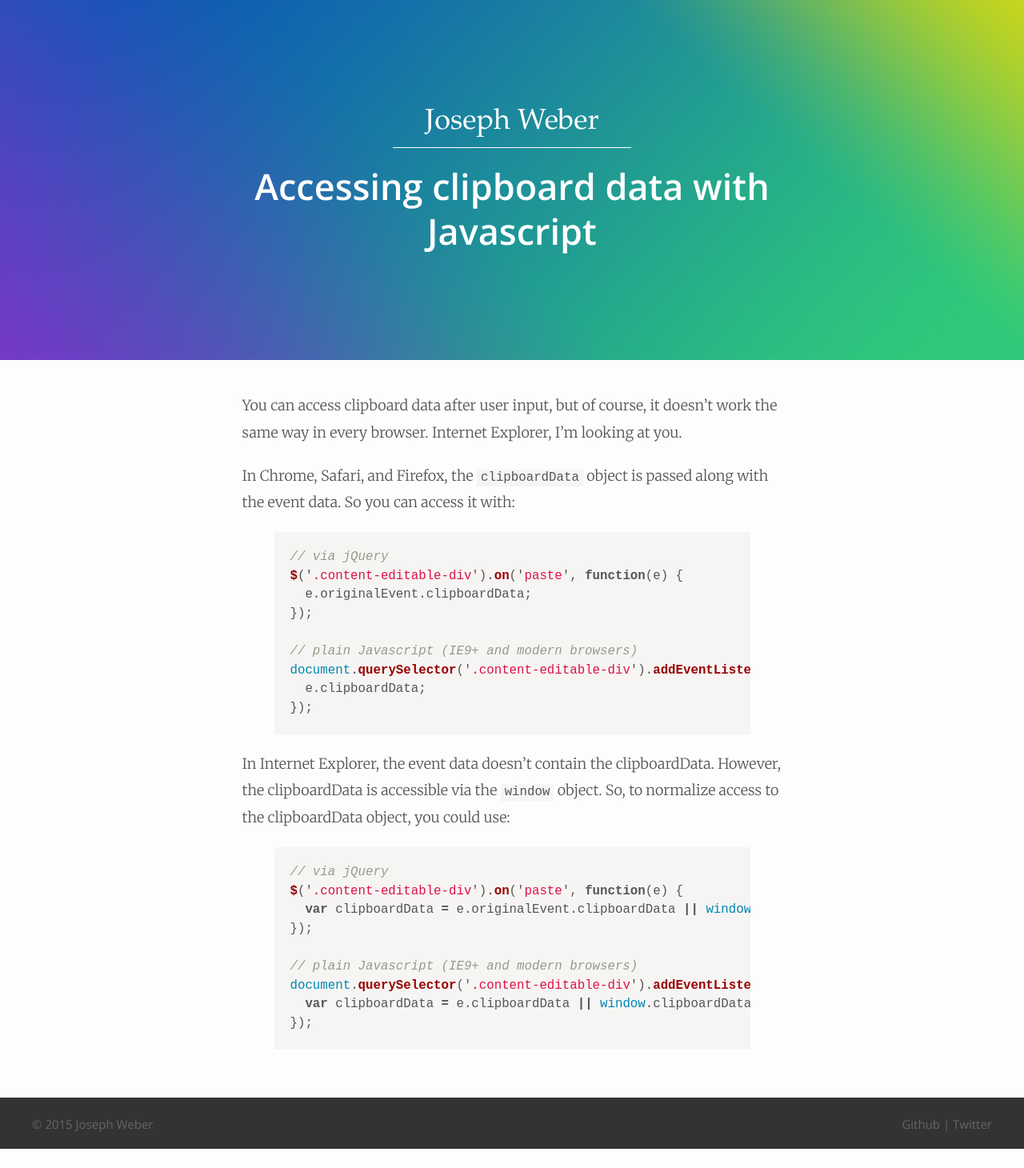
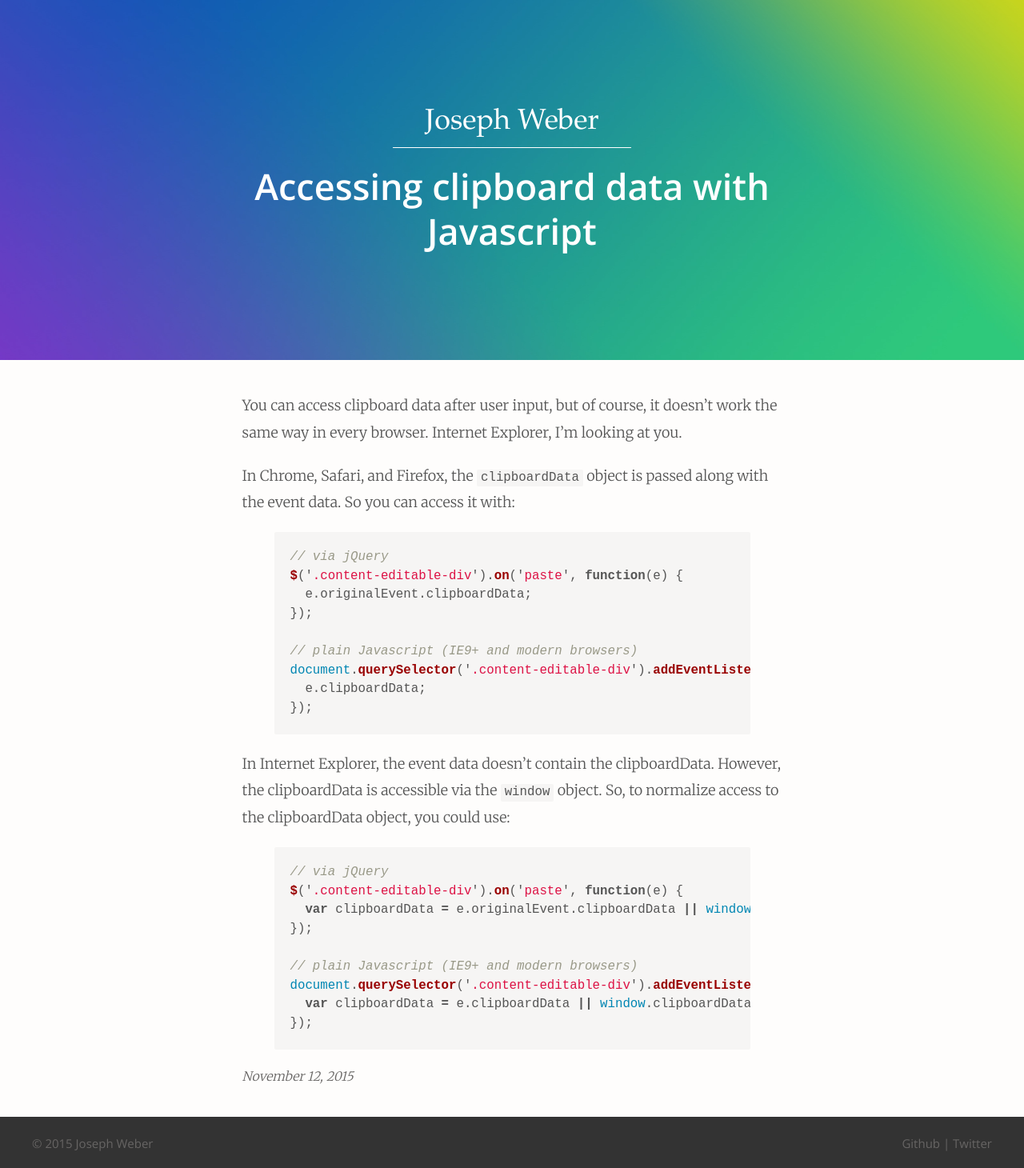
Before and after one commit to wosephjeber/wosephjeber.github.io, a Jekyll site: the page built from _posts/2015-11-12-accessing-clipboard-data.md, in a window 1280 px wide. Shown: the whole page at 80% size. Built offline with Jekyll 4.4.1, drawn with Linux system fonts in a browser that asks for light colours; before the commit the page ends 1436 px from its top, so only the background shows below that.

Commit message:
Add date to posts

```diff
--- a/_layouts/post.html
+++ b/_layouts/post.html
@@ -8,6 +8,7 @@
     <div class="post-content padded">
       <div class="contained centered">
         {{ content }}
+        <time>{{ page.date | date: "%B %d, %Y" }}</time>
       </div>
     </div>
 
--- a/_sass/_home.scss
+++ b/_sass/_home.scss
@@ -1,6 +1,8 @@
 .posts {
   border-left: solid 2px $green;
   padding-left: 40px;
+  padding-top: 20px;
+  padding-bottom: 20px;
 }
 
 .post {
@@ -20,7 +22,7 @@
     display: block;
     position: absolute;
     left: -50px;
-    top: 10px;
+    top: 3px;
     height: 20px;
     width: 20px;
     border: solid 2px $green;
--- a/_sass/_typography.scss
+++ b/_sass/_typography.scss
@@ -89,6 +89,13 @@ p {
   }
 }
 
+time {
+  color: $gray;
+  font-size: .875em;
+  font-family: 'Merriweather', serif;
+  font-style: italic;
+}
+
 .align-center {
   text-align: center;
 }
--- a/index.html
+++ b/index.html
@@ -15,6 +15,7 @@
       <div class="posts contained centered">
         {% for post in site.posts %}
           <div class="post">
+            <time>{{post.date | date: "%B %d, %Y"}}</time>
             <h3><a href="{{ post.url | prepend: site.baseurl }}">{{post.title}}</a></h3>
             {{ post.content | truncatewords: 40 }} <a href="{{ post.url | prepend: site.baseurl }}">Read more</a>
             <div class="tags">
```
